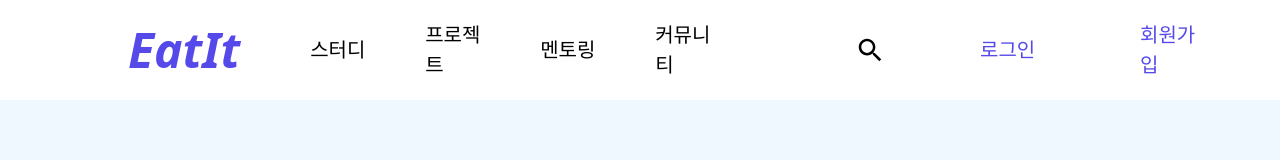
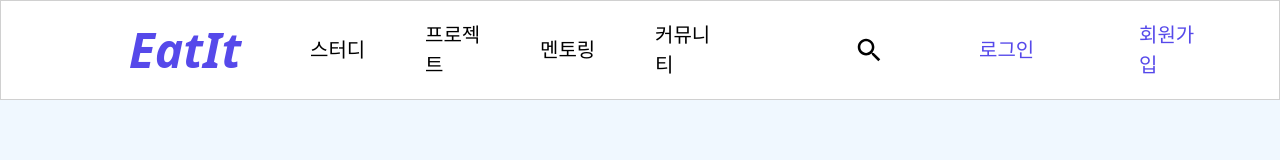
Before and after one commit to potato-club/ItEat-front, a Next.js app: page / in a window 1280 px wide. Shown: the top 160 px of the page. Built offline with nearby package versions, Linux system fonts and the light colour scheme.

Commit message:
fix. 헤더 스타일 변경

```diff
--- a/src/components/header.tsx
+++ b/src/components/header.tsx
@@ -90,6 +90,7 @@ const Wrapper = styled.div`
   align-items: center;
   gap: 5%;
   justify-content: space-between;
+  border: 1px solid #d0d0d0;
 `;
 
 const Typo = styled.div`
```
